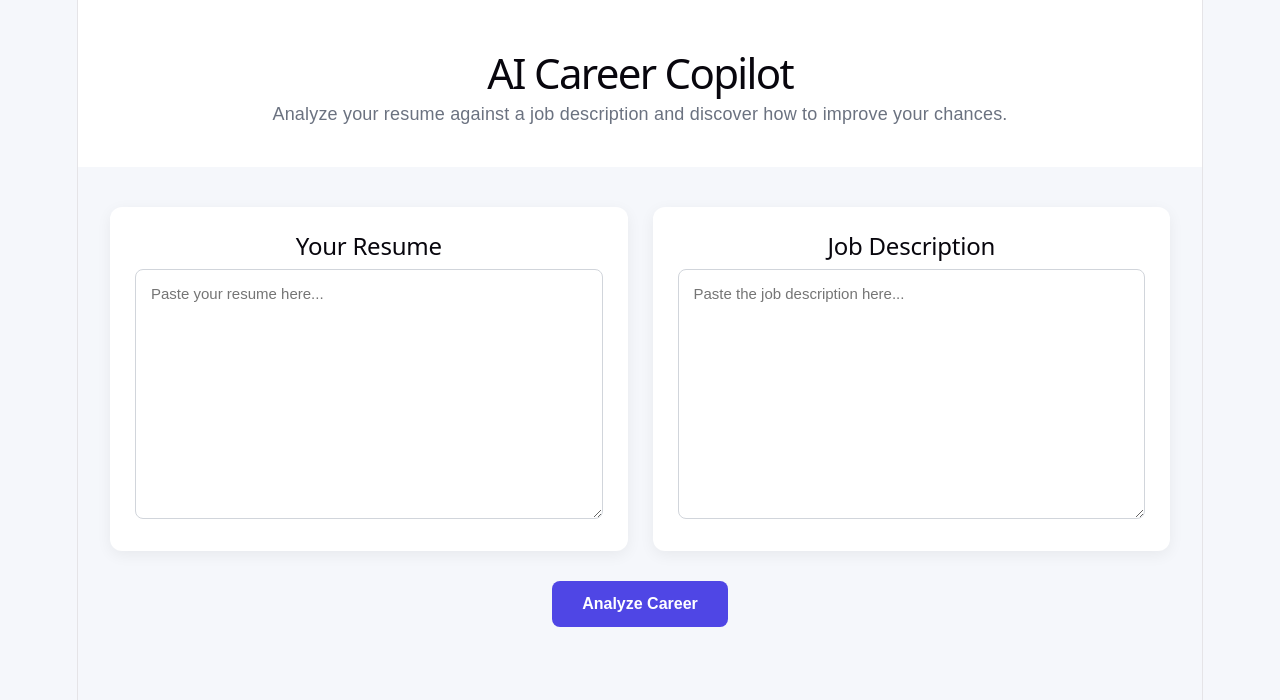
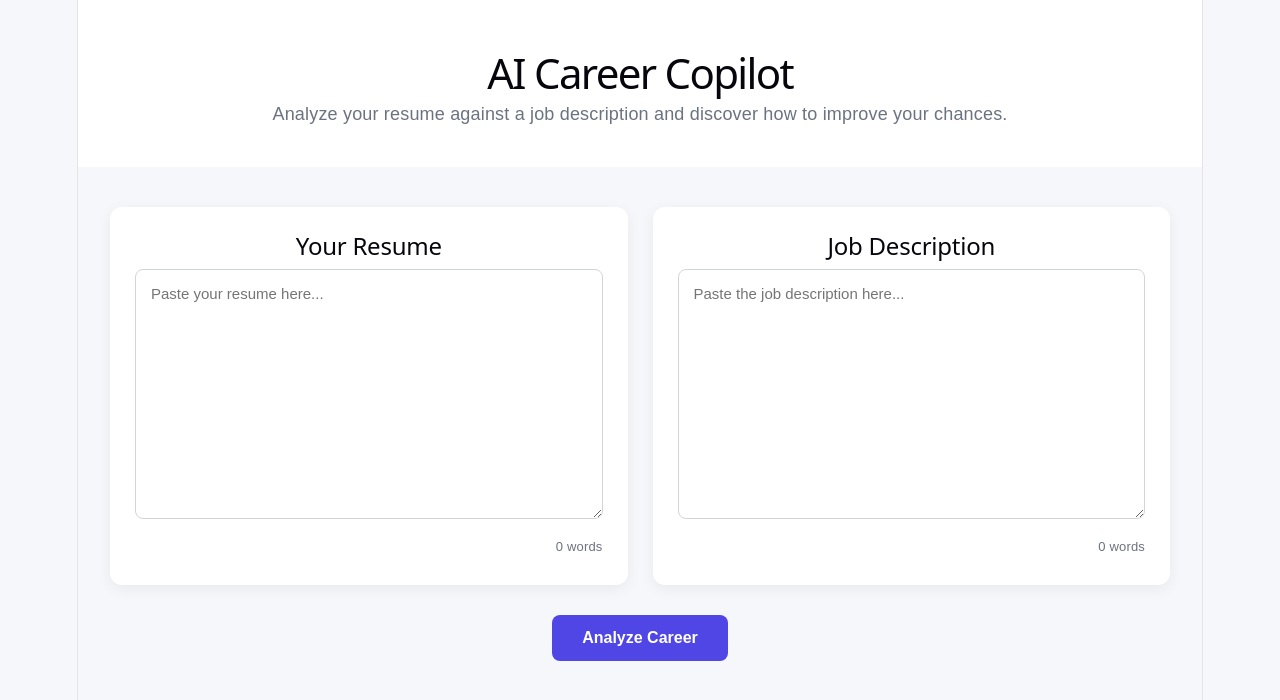
Before and after one commit to Niyatii14/ai-career-copilot, a React (Vite) app in the folder client/: page / in a window 1280 px wide. Shown: the top 700 px of the page. Built offline with nearby package versions, Linux system fonts and the light colour scheme.

Commit message:
feat: add input word counters

```diff
--- a/client/src/App.jsx
+++ b/client/src/App.jsx
@@ -7,6 +7,14 @@ function App() {
   const [result, setResult] = useState(null);
   const [loading, setLoading] = useState(false);
   const [error, setError] = useState("");
+
+  const resumeWords = resume.trim()
+  ? resume.trim().split(/\s+/).length
+  : 0;
+
+  const jobDescriptionWords = jobDescription.trim()
+  ? jobDescription.trim().split(/\s+/).length
+  : 0;
 
   const analyzeCareer = async () => {
     if (!resume.trim() || !jobDescription.trim()) {
@@ -71,6 +79,9 @@ function App() {
               value={resume}
               onChange={(e) => setResume(e.target.value)}
             />
+            <p className="word-count">
+              {resumeWords} words
+            </p>
           </div>
 
           <div className="input-card">
@@ -81,6 +92,11 @@ function App() {
               value={jobDescription}
               onChange={(e) => setJobDescription(e.target.value)}
             />
+            <p className="word-count">
+              {jobDescriptionWords} words
+            </p>
+
+
           </div>
 
         </section>
--- a/client/src/index.css
+++ b/client/src/index.css
@@ -109,3 +109,10 @@ code {
   padding: 4px 8px;
   background: var(--code-bg);
 }
+
+.word-count {
+  margin: 8px 0 0;
+  text-align: right;
+  color: #6b7280;
+  font-size: 13px;
+}
```
